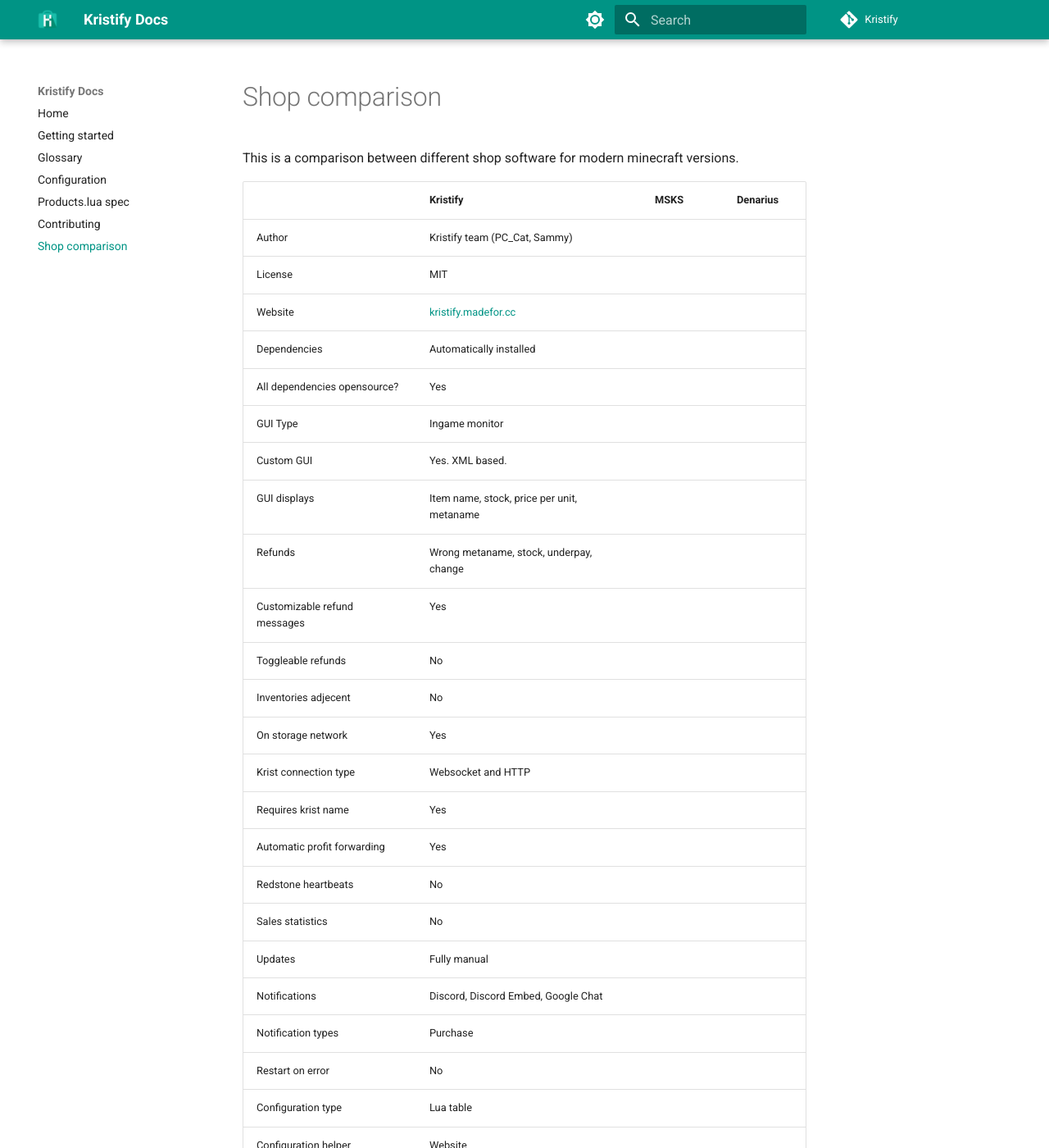
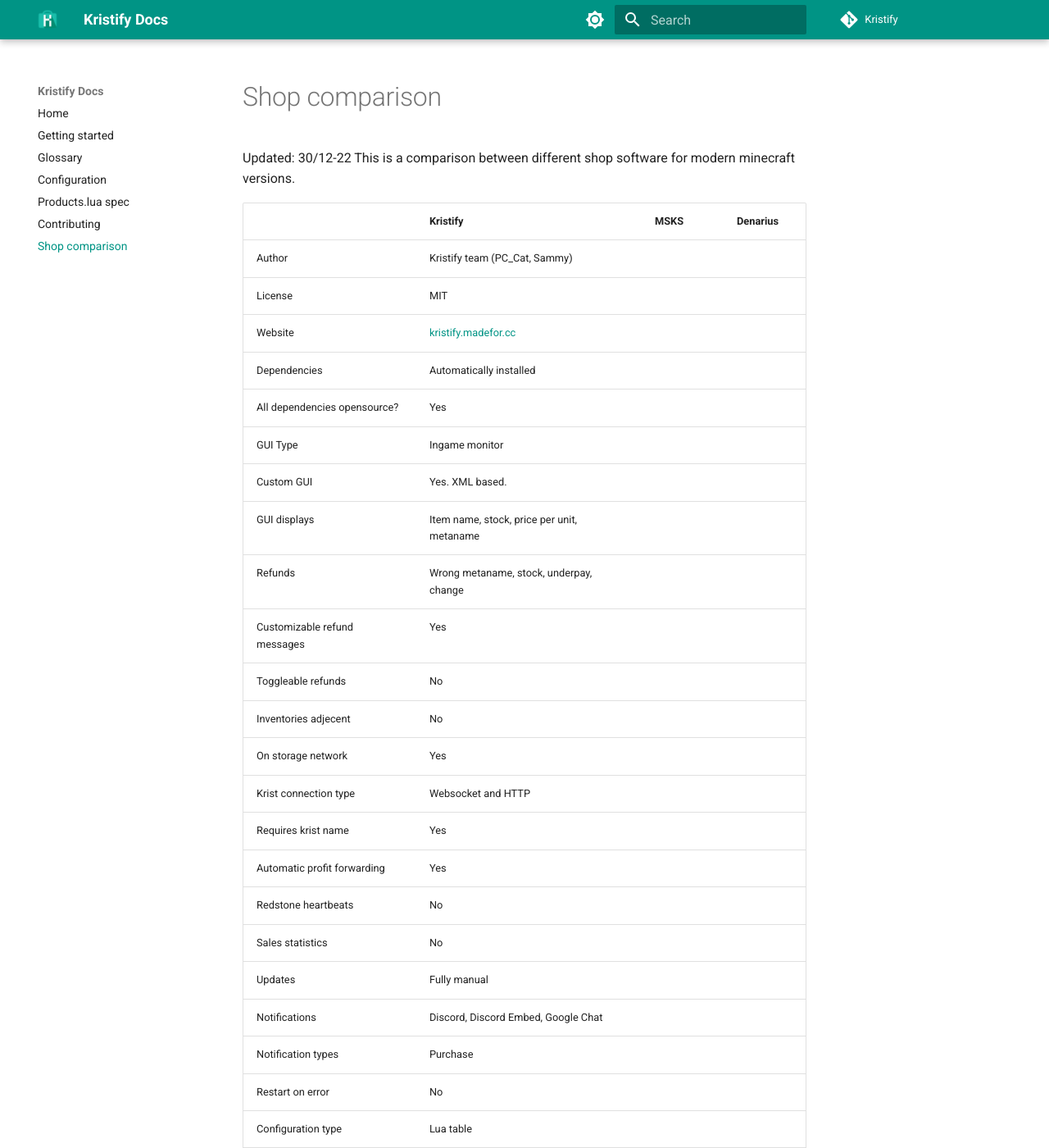
Before and after one commit to Kristify/docs, an MkDocs documentation site: the page built from docs/g_shop_comparison.md, in a window 1280 px wide and 1400 px high. Shown: the whole window at 82% size. Built offline with MkDocs 1.6.1 and Material for MkDocs 9.7.7, drawn with Linux system fonts in a browser that asks for light colours; comment, search, counter and statistics services are not loaded; some of the changed lines change nothing that is shown.

Commit message:
docs: Add updated field to shop comprison.

```diff
--- a/docs/g_shop_comparison.md
+++ b/docs/g_shop_comparison.md
@@ -1,5 +1,6 @@
 # Shop comparison
 
+Updated: 30/12-22
 This is a comparison between different shop software for modern minecraft versions.
 
 |                              | Kristify                                            | MSKS | Denarius |
@@ -31,4 +32,4 @@
 | Remote control               | No                                                  |
 | Credits required             | Not required                                        |
 | Uses github                  | Yes                                                 |
-| Documentation                | Extensive                                           |
+| Documentation                | 994 lines                                           |
```
